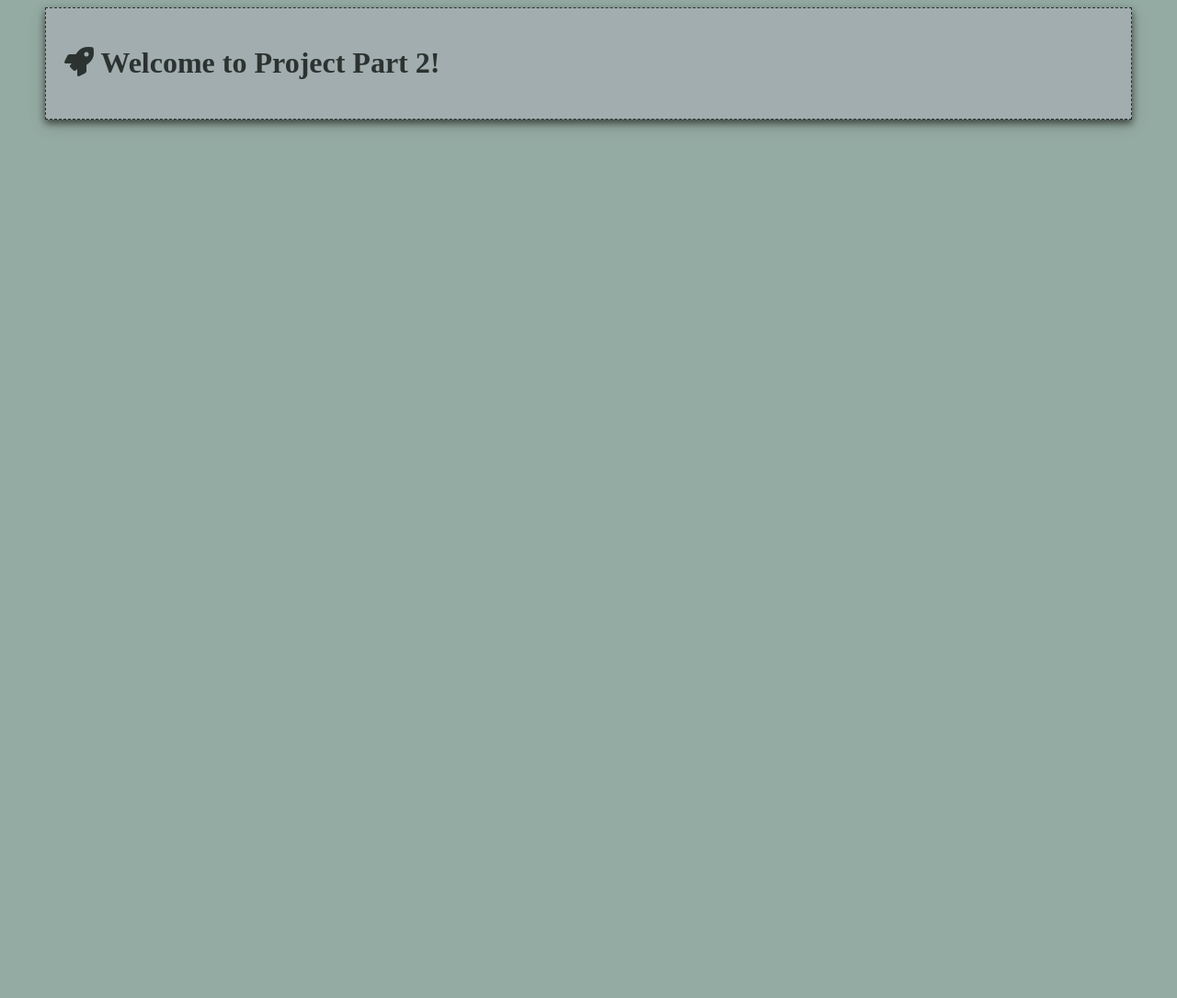
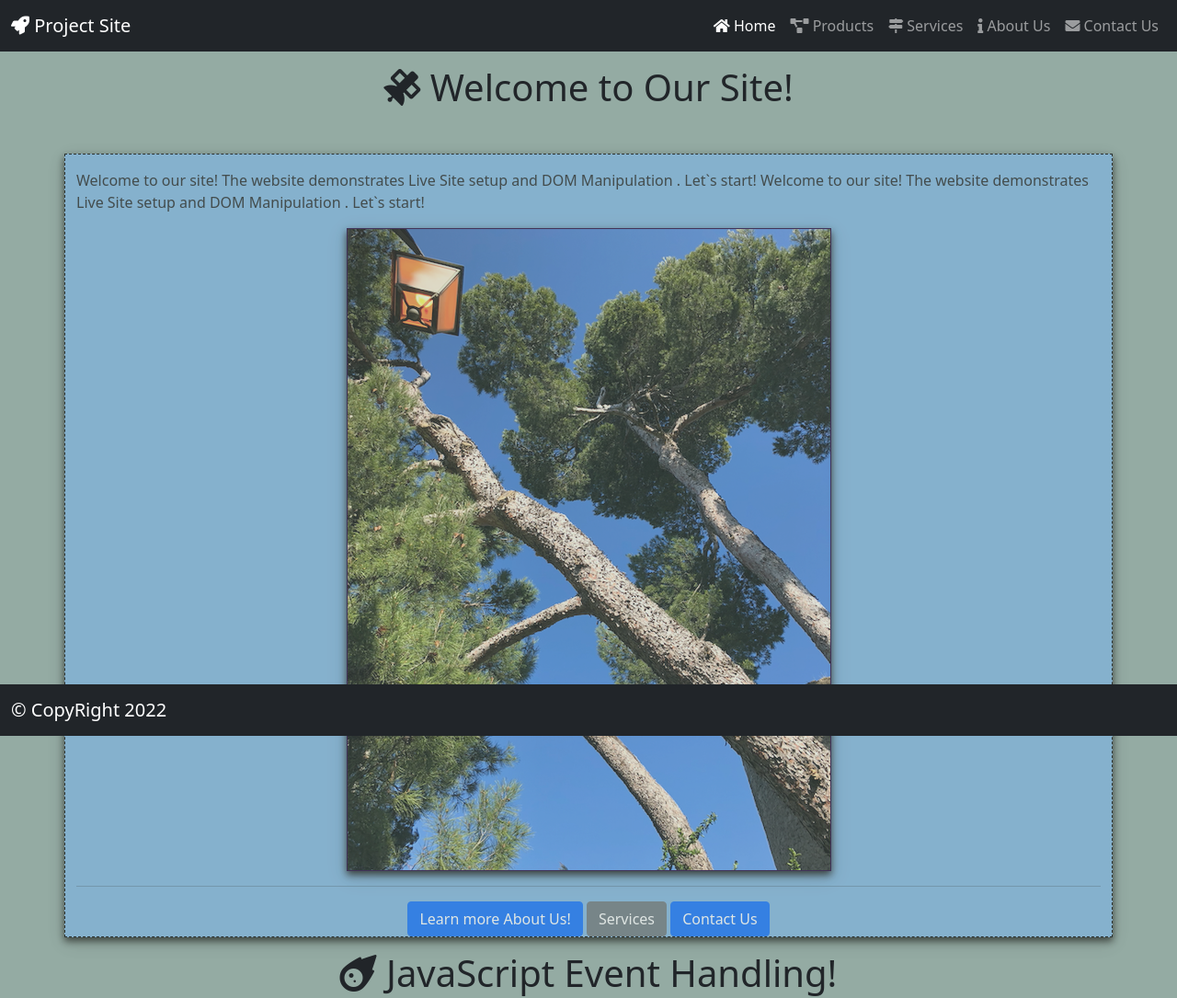
Before and after one commit to mokrooussovi/PROJECTS, a website: page StepTwo/index.html in a window 1280 px wide. Shown: the top 1085 px of the page at 92% size. Before the commit the page ends 800 px from the top, so only its background shows below. Drawn offline with nearby package versions, Linux system fonts and the light colour scheme.

Commit message:
added assets folder and update app.css file

```diff
--- a/StepTwo/Content/app.css
+++ b/StepTwo/Content/app.css
@@ -2,18 +2,106 @@
 
 body {
     background-color: rgba(127, 155, 145, 0.836);
+ }
 
 
- }
-
- div.container {
+div.container {
     width: 100%;
-    background-color: rgba(169, 176, 182, 0.9);
+    background-color: rgba(126, 181, 230, 0.9);
     border:5%;
-    padding: 20px;
+    padding: 20px, 20px, 20px, 20px;
     opacity: 0.7;
     box-shadow: 0 4px 8px rgba(19, 18, 14, 0.945), 0 6px 20px 0 rgba(19, 18, 14, 0.19);
     border: 1px;
     border-style: dashed;
     border-color: black;
- }
+}
+
+p {
+   text-align: left;
+}
+
+main {
+   width: 100%;
+}
+
+
+#homepage {
+   text-align: center;
+}
+
+.col, .col-about {
+   float:left;
+   width: 50%;
+   padding: 5px;
+   text-align: center;
+
+}
+
+.col-about {
+   background-color: rgba(158, 132, 182, 0.425);
+   border: 1px;
+   border-style: dashed;
+   border-color: black;
+}
+
+.para-about {
+   align-content: center;
+   background-color: rgba(172, 177, 153, 0.301);
+   border: 1px;
+   border-style: groove;
+   border-color: rgb(30, 1, 58);
+   padding: 5%;
+}
+
+.photos::after {
+   content: "";
+   clear: both;
+   display: table;
+}
+
+
+img {
+   max-height: 100%;
+   max-width: 100%;
+   border: 1px;
+   border-style: ridge;
+   border-color:rgb(30, 1, 58);
+   box-shadow: 0 4px 8px rgba(19, 18, 14, 0.945), 0 6px 20px 0 rgba(19, 18, 14, 0.19);
+}
+
+#site-img {
+   max-width: 60%;
+   max-height: 50%;
+}
+
+#ivan_portrait {
+   max-width: 200px;
+   max-height: 300px;
+   margin: 20px;
+}
+
+h1 {
+   margin: 15px;
+   text-align: center;
+}
+
+h3 {
+   text-align: left;
+}
+
+a {
+   text-decoration: none;
+}
+
+a:link {
+   color: rgb(67, 46, 255);
+}
+
+a:visited {
+   color:rgb(80, 24, 94);
+}
+
+a:hover {
+   color: rgb(13, 255, 0);
+}
--- a/StepTwo/Scripts/app.js
+++ b/StepTwo/Scripts/app.js
@@ -2,9 +2,57 @@
 // AKA -- Anonymous Self-Executing Function
 (function()
 {
+    function DisplayHomePage()
+    {
+
+        // Variable for text content to be displayed on page
+        let paragraph1 = [`Welcome to our site!\n
+                    The website demonstrates Live Site setup and DOM Manipulation \.\n
+                    Let\`s start!\n`];
+        let pageHeader = `Welcome Message:`;
+        let titlePage = `Welcome to Group3 Lab 1 Site!`;
+
+        console.log("Home Page");
+
+
+        // TO-DO: adjust to insert into div w/in main instead of outside (maybe...)
+        // Target the main element to start inserting new content in
+        let MainContent = document.body.getElementsByClassName('container')[0];
+        let ImgContent = document.body.getElementsByTagName('img')[0];
+
+        // Create a new paragraph element to insert text in
+        let ParaOne = document.createElement("p");
+        ParaOne.setAttribute("id", "ParaOne");
+        ParaOne.setAttribute("class", "mt-3");
+
+        // Build the paragraph by adding the string array together
+        ParaOne.textContent = paragraph1;
+        ParaOne.innerHTML += ParaOne.textContent;
+
+        // Insert new elements onto document
+        MainContent.insertBefore(ParaOne, ImgContent);
+        SetTitle(titlePage, MainContent);
+        SetHeading(pageHeader, MainContent);
+
+    }
+
+
+
+    // named function option
     function Start()
     {
-        console.log("App started! Welcome to WEBD6201!");
+        console.log("App Started!");
+
+
+
+        switch(document.title)
+        {
+            case "Home":
+                DisplayHomePage();
+                break;
+
+        }
+
     }
 
     window.addEventListener("load", Start);
--- a/StepTwo/index.html
+++ b/StepTwo/index.html
@@ -4,19 +4,82 @@
     <meta charset="UTF-8">
     <meta http-equiv="X-UA-Compatible" content="IE=edge">
     <meta name="viewport" content="width=device-width, initial-scale=1.0">
-    <title>Working on the Project part #2</title>
+    <title>Home</title>
     <!-- CSS Section -->
-    <link rel="stylesheet" href="./node_modules/bootstrap/dist/css/bootstrap-grid.min.css">
+    <link rel="stylesheet" href="./node_modules/bootstrap/dist/css/bootstrap.min.css">
     <link rel="stylesheet" href="./node_modules/@fortawesome/fontawesome-free/css/all.min.css">
     <link rel="stylesheet" href="./Content/app.css">
 </head>
 <body>
-    <div class="container">
-        <h1><i class="fas fa-regular fa-rocket"></i> Welcome to Project Part 2!</h1>
-    </div>
+    <header>
+        <nav class="navbar navbar-expand-lg navbar-dark bg-dark">
+            <div class="container-fluid">
+              <a class="navbar-brand" href="index.html"><i class="fas fa-regular fa-rocket"></i> Project Site</a>
+              <button class="navbar-toggler" type="button" data-bs-toggle="collapse" data-bs-target="#navbarSupportedContent" aria-controls="navbarSupportedContent" aria-expanded="false" aria-label="Toggle navigation">
+                <span class="navbar-toggler-icon"></span>
+              </button>
+              <div class="collapse navbar-collapse" id="navbarSupportedContent">
+                <ul class="navbar-nav ms-auto mb-2 mb-lg-0">
+                  <li class="nav-item">
+                    <a class="nav-link active" aria-current="page" href="index.html"><i class="fas fa-home"></i> Home</a>
+                  </li>
+                  <li class="nav-item">
+                    <a class="nav-link" href="products.html"><i class="fas fa-project-diagram"></i> Products</a>
+                  </li>
+                  <li class="nav-item">
+                    <a class="nav-link" href="services.html"><i class="fas fa-map-signs"></i> Services</a>
+                  </li>
+                  <li class="nav-item">
+                    <a class="nav-link" href="about.html"><i class="fas fa-info"></i> About Us</a>
+                  </li>
+                  <li class="nav-item">
+                    <a class="nav-link" href="contact.html"><i class="fas fa-envelope"></i> Contact Us</a>
+                  </li>
+                </ul>
+              </div>
+            </div>
+          </nav>
+    </header>
+
+    <main class="mainContainer">
+      <h1 class="mb-5"><i class="fas fa-solid fa-satellite"></i> Welcome to Our Site!</h1>
+      <div class="container" id="homepage">
+        <img id="site-img" src="./Assets/view5.png" alt="Photo by Ivan Mokrooussov">
+        <hr/>
+        <button id="AboutUsButton" class="btn btn-primary">Learn more About Us!</button>
+        <button id="OurServicesButton" type="button" class="btn btn-secondary">Services</button>
+        <button id="ContactUsButton" type="button" class="btn btn-primary">Contact Us</button>
+      </div>
+    </main>
+
+    <main class="container">
+      <h1 class="mb-5"><i class="fas fa-solid fa-meteor"></i> JavaScript Event Handling!</h1>
+
+  </main>
+
+  <div class="container">
+    <img id="site-img" src="./Assets/view5.png" alt="Photo by Ivan Mokrooussov">
+
+    <button id="AboutUsButton" type="button" class="btn btn-primary">Learn more About Us!</button>
+    <button id="OurServicesButton" type="button" class="btn btn-secondary">Services</button>
+    <button id="ContactUsButton" type="button" class="btn btn-primary">Contact Us</button>
+  </div>
+
+
+
+    <nav class="navbar fixed-bottom navbar-dark bg-dark">
+      <div class="container-fluid">
+        <a class="navbar-brand" href="#"> &copy CopyRight 2022</a>
+      </div>
+    </nav>
+
+
+
     <!-- Scripting Section -->
     <script src="./node_modules/jquery/dist/jquery.min.js"></script>
     <script src="./node_modules/bootstrap/dist/js/bootstrap.min.js"></script>
     <script src="./Scripts/app.js"></script>
+
+
 </body>
 </html>
```
Also changed, not shown: StepTwo/Assets/view10.png (added), StepTwo/Assets/view5.png (added), StepTwo/Assets/view8.png (added), StepTwo/Assets/view9.png (added), 8 other files.
